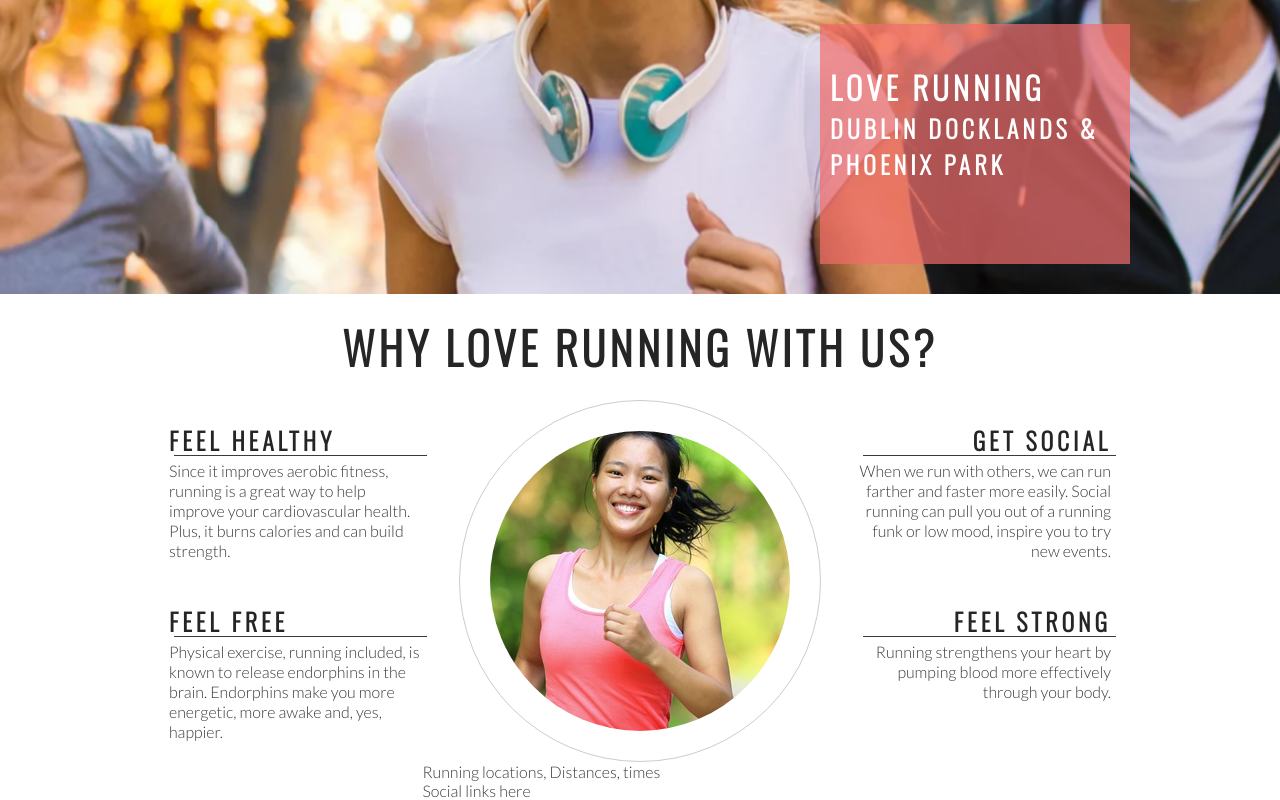
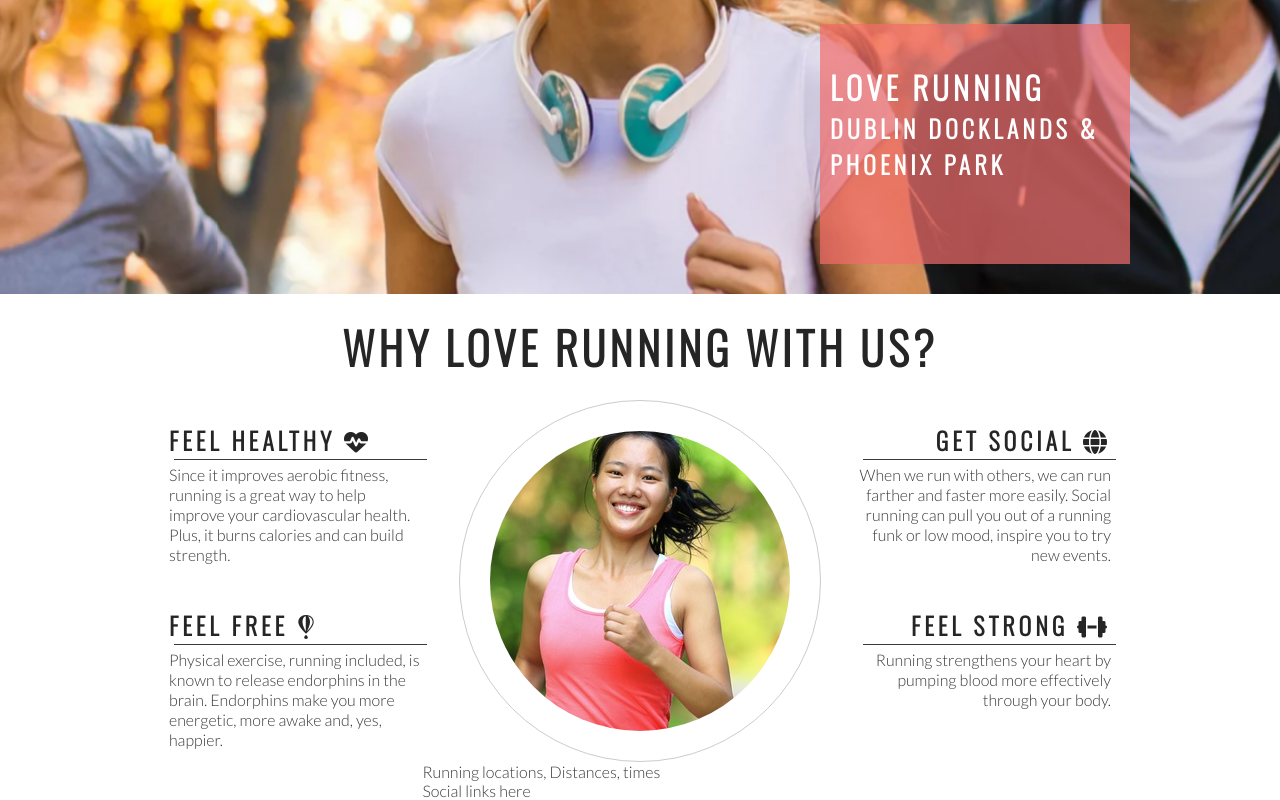
Before and after one commit to Delfinistkata/love-running, a plain HTML site: page index.html in a window 1280 px wide. Shown: the part 381-1181 px from the top of the page. Drawn offline with nearby package versions, Linux system fonts and the light colour scheme.

Commit message:
Add Font Awesome icons to Club Ethos Section

```diff
--- a/index.html
+++ b/index.html
@@ -38,9 +38,6 @@
         <div id="cover-text">
             <h2>Love Running</h2>
             <h3>Dublin Docklands & Phoenix Park</h3>
-
-
-
         </div>
     </section>
     <section id="Club Ethos">
@@ -48,7 +45,7 @@
         <div id="left-about">
 
             <div class="left-about-heading">
-                <h2>Feel Healthy</h2>
+                <h2>Feel Healthy <i class="fa-solid fa-heart-pulse"></i> </h2>
                 <hr>
                 <p>Since it improves aerobic fitness, running is a great way to help improve your cardiovascular health.
                     Plus, it burns calories and can build strength.
@@ -56,7 +53,7 @@
             </div>
 
             <div class="left-about-heading">
-                <h2>Feel Free</h2>
+                <h2>Feel Free <i class="fa-brands fa-fly"></i></h2>
                 <hr>
                 <p>Physical exercise, running included, is known to release endorphins in the brain.
                     Endorphins make you more energetic, more awake and, yes, happier.
@@ -68,7 +65,7 @@
         <div id="right-about">
 
             <div class="right-about-heading">
-                <h2>Get Social</h2>
+                <h2>Get Social <i class="fa-solid fa-globe"></i></h2>
                 <hr>
                 <p>
                     When we run with others, we can run farther and faster more easily.
@@ -77,7 +74,7 @@
             </div>
 
             <div class="right-about-heading">
-                <h2>Feel Strong</h2>
+                <h2>Feel Strong <i class="fa-solid fa-dumbbell"></i> </h2>
                 <hr>
                 <p>
                     Running strengthens your heart by pumping blood more effectively through your body.
@@ -99,6 +96,8 @@
     <footer>
         Social links here
     </footer>
+
+    <script src="https://kit.fontawesome.com/0f0d843864.js" crossorigin="anonymous"></script>
 </body>
 
 </html>
```
